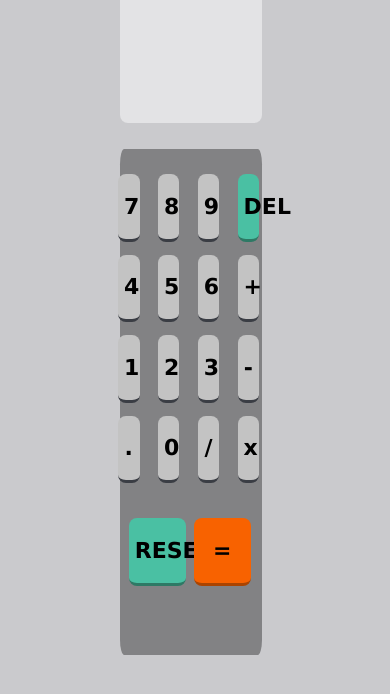
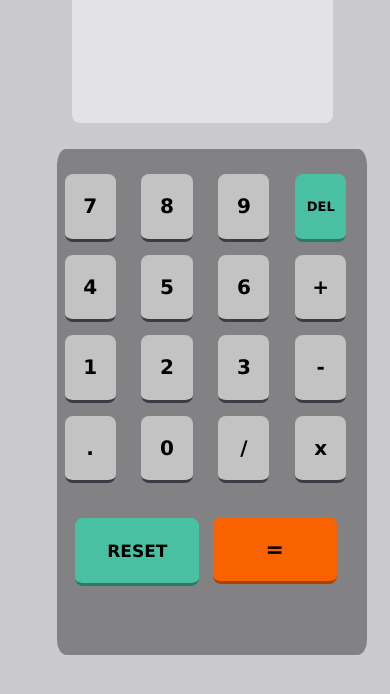
Before and after one commit to Caito3/calculadora, a plain HTML site: page index.html in a window 390 px wide. Shown: the part 112-806 px from the top of the page. Drawn offline with Linux system fonts and the light colour scheme.

Commit message:
Add files via upload

```diff
--- a/archivos.js
+++ b/archivos.js
@@ -156,11 +156,11 @@ function borrar(){
         arrayCuenta.pop()
     }
     var res = document.getElementById("totalTexto")
-    a = a.slice(0 , a.length - 1)
+    aa = aa.slice(0 , aa.length - 1)
 
 
 
 
 
-    res.innerHTML=a
+    res.innerHTML=aa
 }
--- a/styles.css
+++ b/styles.css
@@ -93,3 +93,34 @@ html{
     color:gray;
     margin-top:4vh
 }
+
+
+
+
+
+
+
+@media only screen and (max-width: 500px ){
+
+
+
+    .total{
+        height: 20vh;
+        width: 70%;
+        margin-left: 17%
+    }
+    .calculadora{
+        width: 83%;
+        margin-left: 13%
+    }
+    .boton{
+        font-size: 20px
+    }
+    .reset{
+        font-size: 17px;
+
+    }
+    #del {
+        font-size: 13px;
+    }
+}
```
